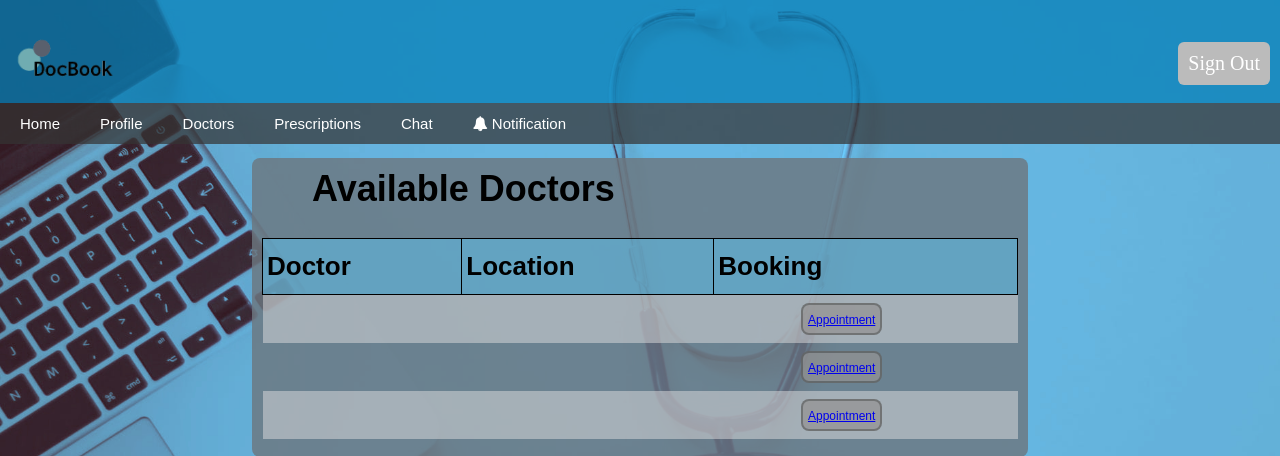
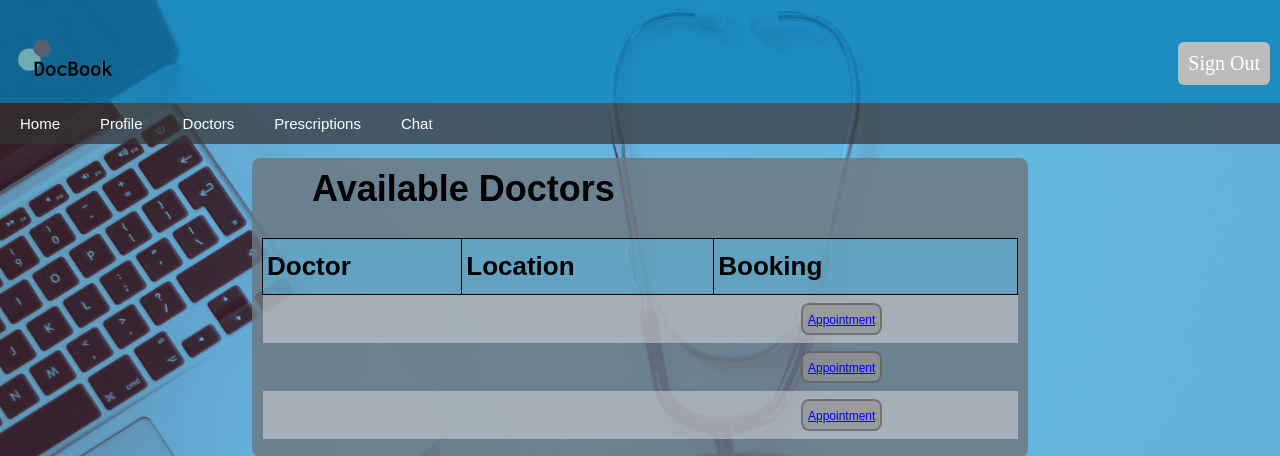
Before and after one commit to VP1996/SES1A-TM-5, a PHP site: page /availDoc.php in a window 1280 px wide. Shown: the top 456 px of the page. Run offline with PHP 8.4, Linux system fonts and the light colour scheme; data that the repository does not hold is empty.

Commit message:
Merge branch 'master' into HomePage

```diff
--- a/docbookPHP/appointmentBooking1.php
+++ b/docbookPHP/appointmentBooking1.php
@@ -41,7 +41,7 @@
         <a href="availDoc.php">Doctors</a>
         <a href="PatientPrescriptions.php">Prescriptions</a>
 		<a href="chatpage.php">Chat</a>
-        <a href="#"> <i class="fa fa-bell" aria-hidden="true"></i> Notification</a>
+
 
 
         </div>
--- a/docbookPHP/appointmentBooking2.php
+++ b/docbookPHP/appointmentBooking2.php
@@ -41,7 +41,7 @@
         <a href="availDoc.php">Doctors</a>
         <a href="PatientPrescriptions.php">Prescriptions</a>
 		<a href="chatpage.php">Chat</a>
-        <a href="#"> <i class="fa fa-bell" aria-hidden="true"></i> Notification</a>
+
 
 
         </div>
--- a/docbookPHP/appointmentBooking3.php
+++ b/docbookPHP/appointmentBooking3.php
@@ -41,7 +41,7 @@
         <a href="availDoc.php">Doctors</a>
         <a href="PatientPrescriptions.php">Prescriptions</a>
 		<a href="chatpage.php">Chat</a>
-        <a href="#"> <i class="fa fa-bell" aria-hidden="true"></i> Notification</a>
+
 
 
         </div>
--- a/docbookPHP/availDoc.php
+++ b/docbookPHP/availDoc.php
@@ -8,8 +8,7 @@
      <!-- CSS here-->
 
     <link rel="stylesheet" type="text/css" href= "./css/style1.css" />
-    <link rel="stylesheet" href="https://cdnjs.cloudflare.com/ajax/libs/font-awesome/4.7.0/css/font-awesome.min.css">
-    <link href="https://fonts.googleapis.com/css2?family=Balsamiq+Sans:wght@400;700&display=swap" rel="stylesheet">
+
     </head>
 
     <body>
@@ -44,7 +43,6 @@
 			<a href="availDoc.php">Doctors</a>
 			<a href="PatientPrescriptions.php">Prescriptions</a>
 			<a href="chatpage.php">Chat</a>
-			<a href="#"> <i class="fa fa-bell" aria-hidden="true"></i> Notification</a>
 
         </div>
         <br>
```
